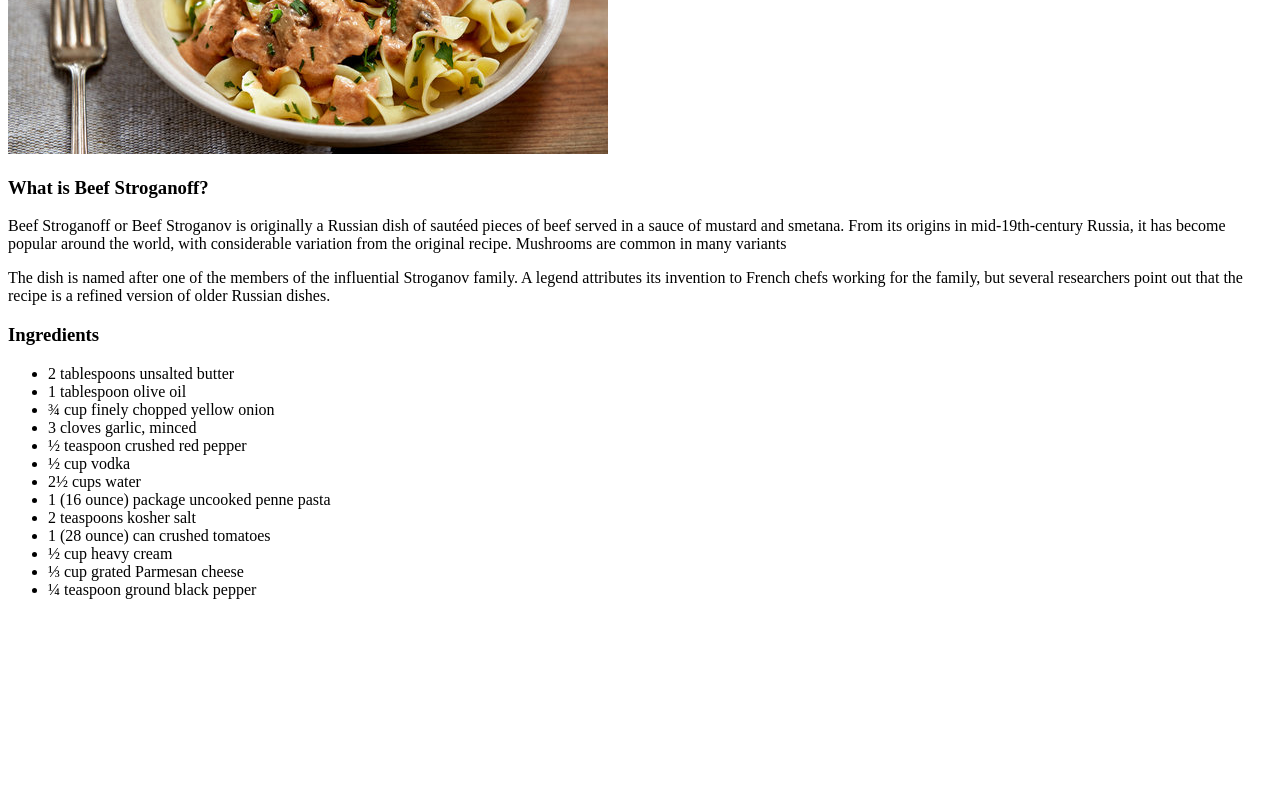
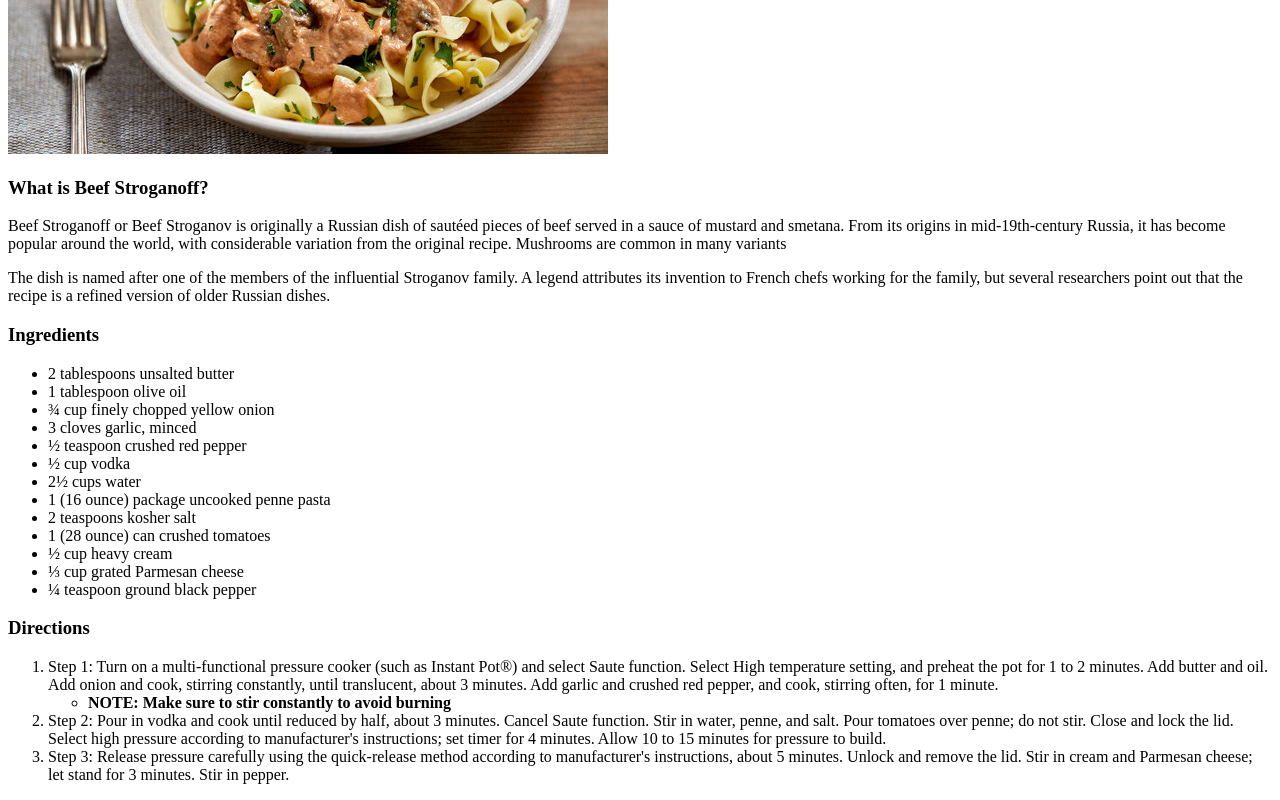
Before and after one commit to shucksow/odin-recipes, a plain HTML site: page recipes/beef-stroganoff.html in a window 1280 px wide. Shown: the part 326-1126 px from the top of the page. Before the commit the page ends 941 px from the top, so only its background shows below. Drawn offline with Linux system fonts and the light colour scheme.

Commit message:
Complete Beef Stroganoff directions

```diff
--- a/recipes/beef-stroganoff.html
+++ b/recipes/beef-stroganoff.html
@@ -27,9 +27,15 @@
                 <li>⅓ cup grated Parmesan cheese</li>
                 <li>¼ teaspoon ground black pepper</li>
             </ul>
-
-
+        <h3>Directions</h3>
+            <ol>
+                <li> Step 1: Turn on a multi-functional pressure cooker (such as Instant Pot®) and select Saute function. Select High temperature setting, and preheat the pot for 1 to 2 minutes. Add butter and oil. Add onion and cook, stirring constantly, until translucent, about 3 minutes. Add garlic and crushed red pepper, and cook, stirring often, for 1 minute.
+                    <ul>
+                        <li><strong>NOTE: Make sure to stir constantly to avoid burning</strong></li>
+                    </ul>
+                </li> <!--First step lists ends here-->
+                <li>Step 2: Pour in vodka and cook until reduced by half, about 3 minutes. Cancel Saute function. Stir in water, penne, and salt. Pour tomatoes over penne; do not stir. Close and lock the lid. Select high pressure according to manufacturer's instructions; set timer for 4 minutes. Allow 10 to 15 minutes for pressure to build.</li>
+                <li>Step 3: Release pressure carefully using the quick-release method according to manufacturer's instructions, about 5 minutes. Unlock and remove the lid. Stir in cream and Parmesan cheese; let stand for 3 minutes. Stir in pepper. </li>
+            </ol>
     </body>
 </html>
-
-<!--Bibliography:-->
```
